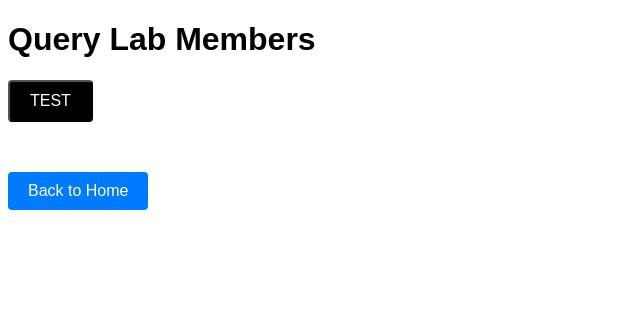
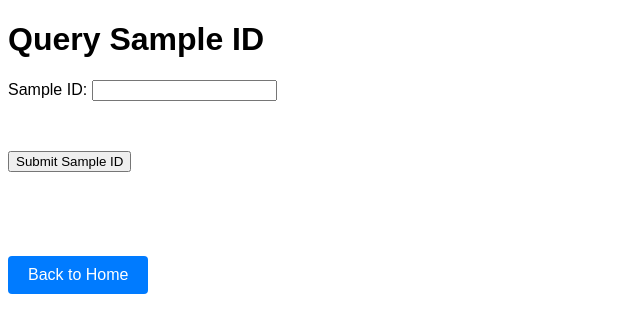
Before and after one commit to pinskylab/db_web_framework, a Flask app: page /query_sample_id.html in a window 1280 px wide. Shown: the top 333 px of the page, without its empty margins (0-640 px from the left). Run offline with Flask 3, Linux system fonts and the light colour scheme.

Commit message:
query tool start

```diff
--- a/app.py
+++ b/app.py
@@ -28,28 +28,32 @@ def readme():
     return render_template('README.html', content=Markup(html_content))
 
 @app.route("/log_tissue_box_samples.html")
-def log_tissue_box_samples():
+def log_tissue_box_samples_page():
     return render_template('log_tissue_box_samples.html')
 
 @app.route("/upload_csv_for_sample_barcodes.html")
-def upload_csv_for_sample_barcodes():
+def upload_csv_for_sample_barcodes_page():
     print("UPLOAD SAMPLE IDS TO PRINT BARCODES")
     return render_template('upload_csv_for_sample_barcodes.html')
 
 @app.route("/upload_csv_sample_metadata.html")
-def upload_csv_sample_metadata():
+def upload_csv_sample_metadata_page():
     return render_template('upload_csv_sample_metadata.html')
 
 @app.route("/upload_csv_extraction_metadata.html")
-def upload_csv_extraction_metadata():
+def upload_csv_extraction_metadata_page():
     return render_template('upload_csv_extraction_metadata.html')
 
 @app.route("/upload_csv_for_plate_barcode.html")
-def upload_csv_for_plate_barcode():
+def upload_csv_for_plate_barcode_page():
     return render_template('upload_csv_for_plate_barcode.html')
 
+@app.route("/query_lab_members.html")
+def query_lab_members_page():
+    return render_template('query_lab_members.html')
+
 @app.route("/query_sample_id.html")
-def query_sample_id():
+def query_sample_id_page():
     return render_template('query_sample_id.html')
 
 # ==== SECTION: Database Connection Functions ====
@@ -118,7 +122,6 @@ def add_sample_archive_info():
             return jsonify({"status": "error", "message": "Failed to connect to the database"}), 500
 
         cursor = connection.cursor()
-
         print("Database connection established")
 
         # Call the stored procedure and pass parameters
@@ -160,6 +163,69 @@ def query_lab_member_info():
 
         cursor.execute(query)
 
+        rows = cursor.fetchall()
+
+        response = {"status": "success", "data": rows}
+
+    except mysql.connector.Error as err:
+        response = {"status": "error", "message": str(err)}
+    finally:
+        cursor.close()
+        connection.close()
+
+    return jsonify(response)
+
+# This function will connect to the MySQL database, and query all of the sample ID metadata into a table
+@app.route('/query_sample_id_metadata', methods=['POST'])
+def query_sample_id_metadata():
+    data = request.get_json()
+    sample_id = data['sample_id']
+
+    if not sample_id:
+        return jsonify({"status": "error", "message": "No Sample ID supplied"}), 400
+
+    try:
+        connection = get_db_connection()
+        if not connection:
+            print("Failed to connect to the database")
+            return jsonify({"status": "error", "message": "Failed to connect to the database"}), 500
+
+        cursor = connection.cursor(dictionary=True)
+        print("Database connection established")
+
+        query = "SELECT * FROM sample_metadata WHERE sample_id = %s"
+        cursor.execute(query, (sample_id,))
+        rows = cursor.fetchall()
+
+        response = {"status": "success", "data": rows}
+
+    except mysql.connector.Error as err:
+        response = {"status": "error", "message": str(err)}
+    finally:
+        cursor.close()
+        connection.close()
+
+    return jsonify(response)
+
+@app.route('/query_sample_id_extraction_metadata', methods=['POST'])
+def query_sample_id_extraction_metadata():
+    data = request.get_json()
+    sample_id = data['sample_id']
+
+    if not sample_id:
+        return jsonify({"status": "error", "message": "No Sample ID supplied"}), 400
+
+    try:
+        connection = get_db_connection()
+        if not connection:
+            print("Failed to connect to the database")
+            return jsonify({"status": "error", "message": "Failed to connect to the database"}), 500
+
+        cursor = connection.cursor(dictionary=True)
+        print("Database connection established")
+
+        query = "SELECT * FROM extraction_metadata WHERE sample_id = %s"
+        cursor.execute(query, (sample_id,))
         rows = cursor.fetchall()
 
         response = {"status": "success", "data": rows}
--- a/templates/query_sample_id.html
+++ b/templates/query_sample_id.html
@@ -19,43 +19,47 @@
 
 {% block body %}
 
-<h1>Query Lab Members</h1>
+<h1>Query Sample ID</h1>
+
+    <label for="Sample ID">Sample ID: </label>
+    <input type="text" id="SampleID" name="SampleID">
 
     <script>
-        function queryLabMemberInfo() {
-            fetch('/query_lab_member_info')
-                .then(response => response.json())
-                .then(data => {
-                    const resultDiv = document.getElementById('result');
-                    if (data.status === 'success') {
-                        let table = '<table><tr>';
-                        // Create table headers dynamically
-                        for (let key in data.data[0]) {
-                            table += `<th>${key}</th>`;
-                        }
-                        table += '</tr>';
-                        // Fill rows with data
-                        data.data.forEach(row => {
-                            table += '<tr>';
-                            for (let key in row) {
-                                table += `<td>${row[key]}</td>`;
-                            }
-                            table += '</tr>';
-                        });
-                        table += '</table>';
-                        resultDiv.innerHTML = table;
-                    } else {
-                        resultDiv.innerHTML = `<p>Error: ${data.message}</p>`;
-                    }
-                })
-                .catch(error => {
-                    document.getElementById('result').innerHTML = `<p>Request failed: ${error}</p>`;
-                });
+        function submitSampleID() {
+            const sample_id = document.getElementById('SampleID').value;
+
+            const data = { sample_id: sample_id };
+            const data2 = { sample_id: sample_id };  // or change if you really want different things
+
+    // First fetch
+            const req1 = fetch('/query_sample_id_metadata', {
+                method: 'POST',
+                headers: {'Content-Type': 'application/json'},
+                body: JSON.stringify(data)
+            }).then(r => r.json());
+
+    // Second fetch (different endpoint or same?)
+            const req2 = fetch('/query_sample_id_extraction_metadata', {
+                method: 'POST',
+                headers: {'Content-Type': 'application/json'},
+                body: JSON.stringify(data2)
+            }).then(r => r.json());
+
+    // Wait for *both* responses
+            Promise.all([req1, req2]).then(([result1, result2]) => {
+                document.getElementById('result').innerText =
+                    `Sample Metadata:\n${JSON.stringify(result1, null, 2)}\n\nExtraction Metadata:\n${JSON.stringify(result2, null, 2)}`;
+            });
         }
     </script>
 
-    <div id="result"></div>
-    <button class="submit-button" id="TEST" onclick="queryLabMemberInfo()">TEST</button>
+    <p>&nbsp;</p>
+
+    <button class="submit" id="submitID" onclick="submitSampleID()">Submit Sample ID</button>
+
+    <p>&nbsp;</p>
+
+    <div id="result" style="white-space: pre-wrap; margin-top: 1rem;"></div>
 
     <p>&nbsp;</p>
 
```
Also changed, not shown: templates/index.html (+7 -7 lines).
